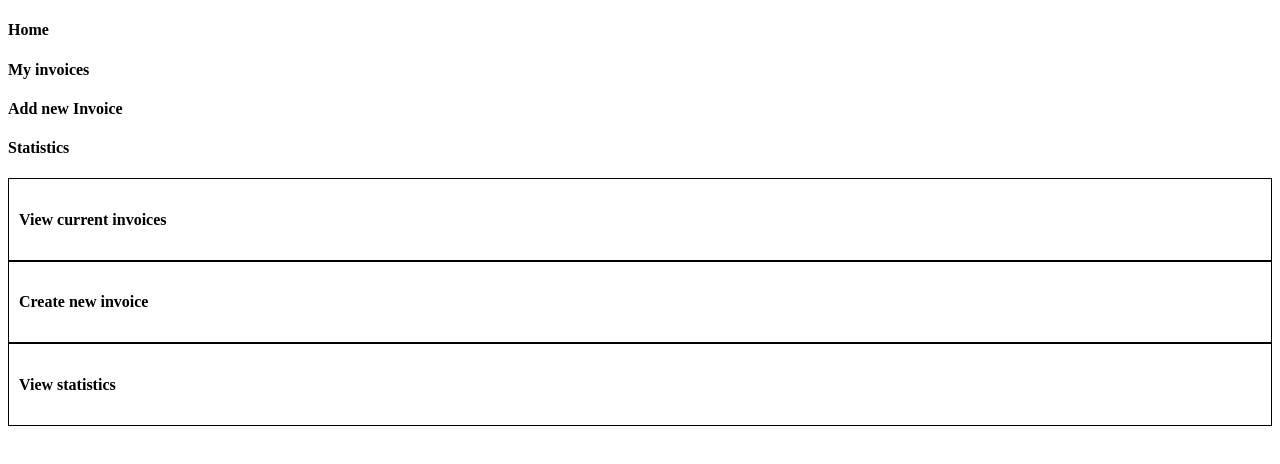
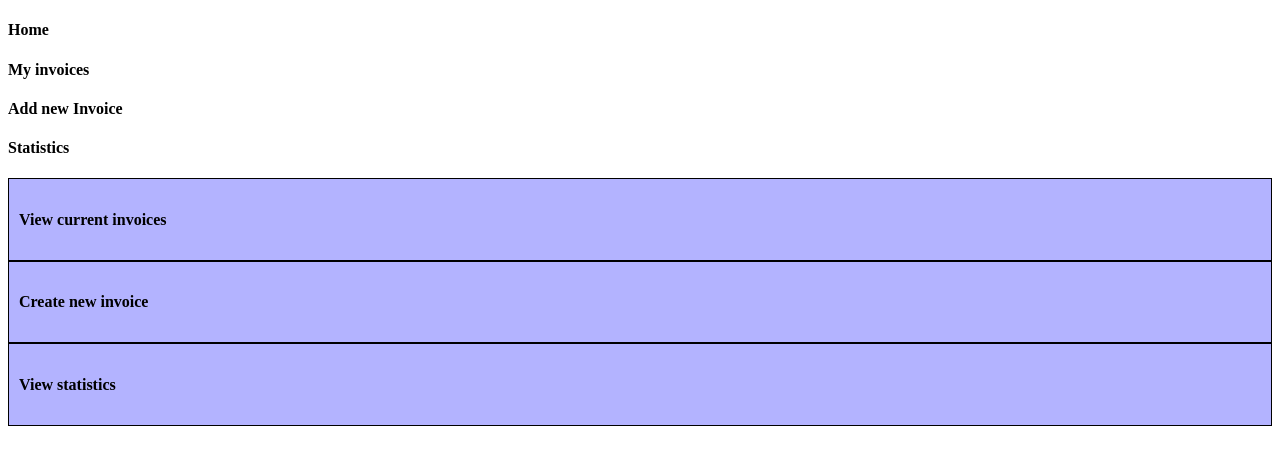
Before and after one commit to polon59/JS-PDF-Invoices-generator, a React (Create React App) app in the folder public/application/: page / in a window 1280 px wide. Both pictures are taken after a click on the element "Home". Shown: the top 464 px of the page. Built offline with nearby package versions, Linux system fonts and the light colour scheme.

Commit message:
Add new styles in CSS file

```diff
--- a/public/application/src/App.css
+++ b/public/application/src/App.css
@@ -3,3 +3,7 @@
   border: 0.5px solid black;
   padding: 10px;
 }
+
+.optionBox{
+  background-color: rgb(179, 179, 255);
+}
```
